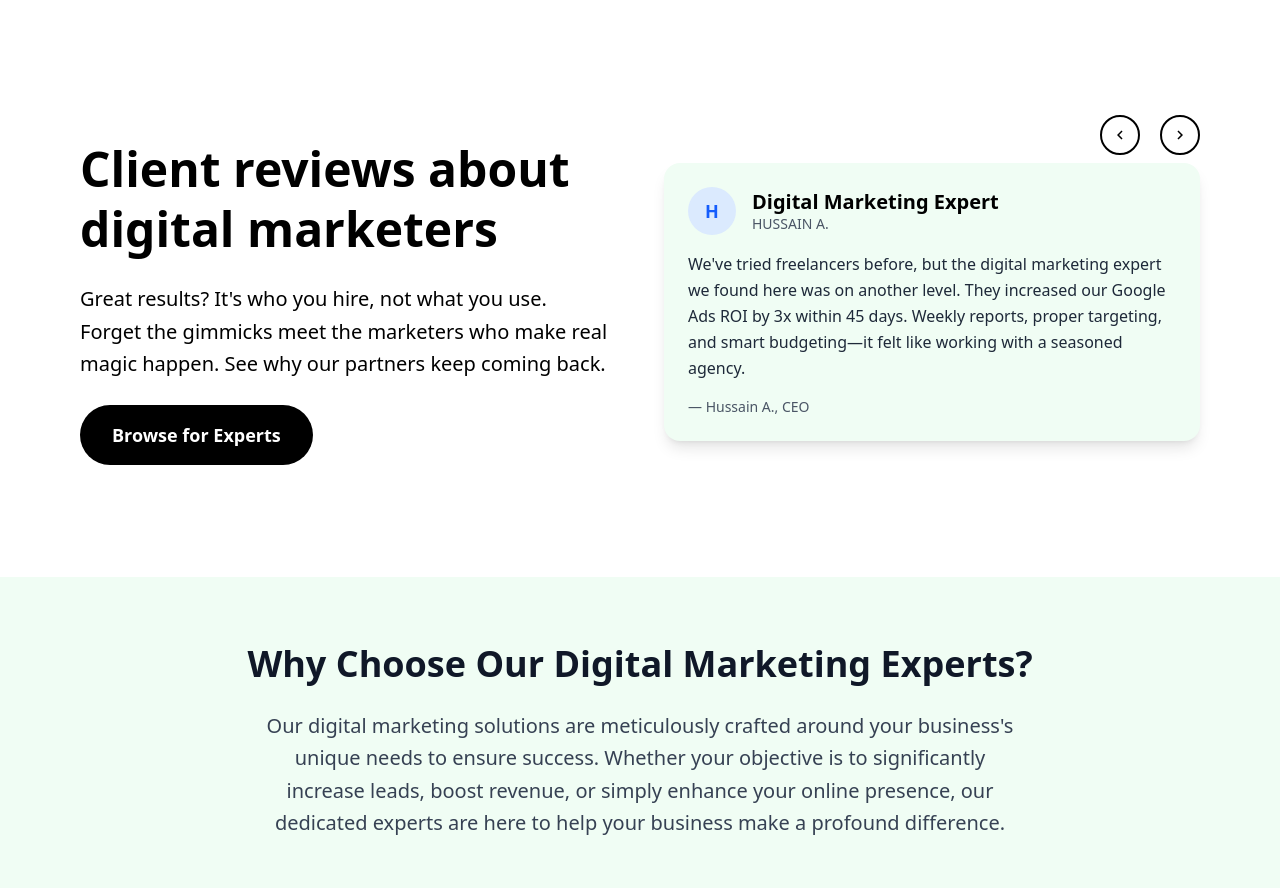
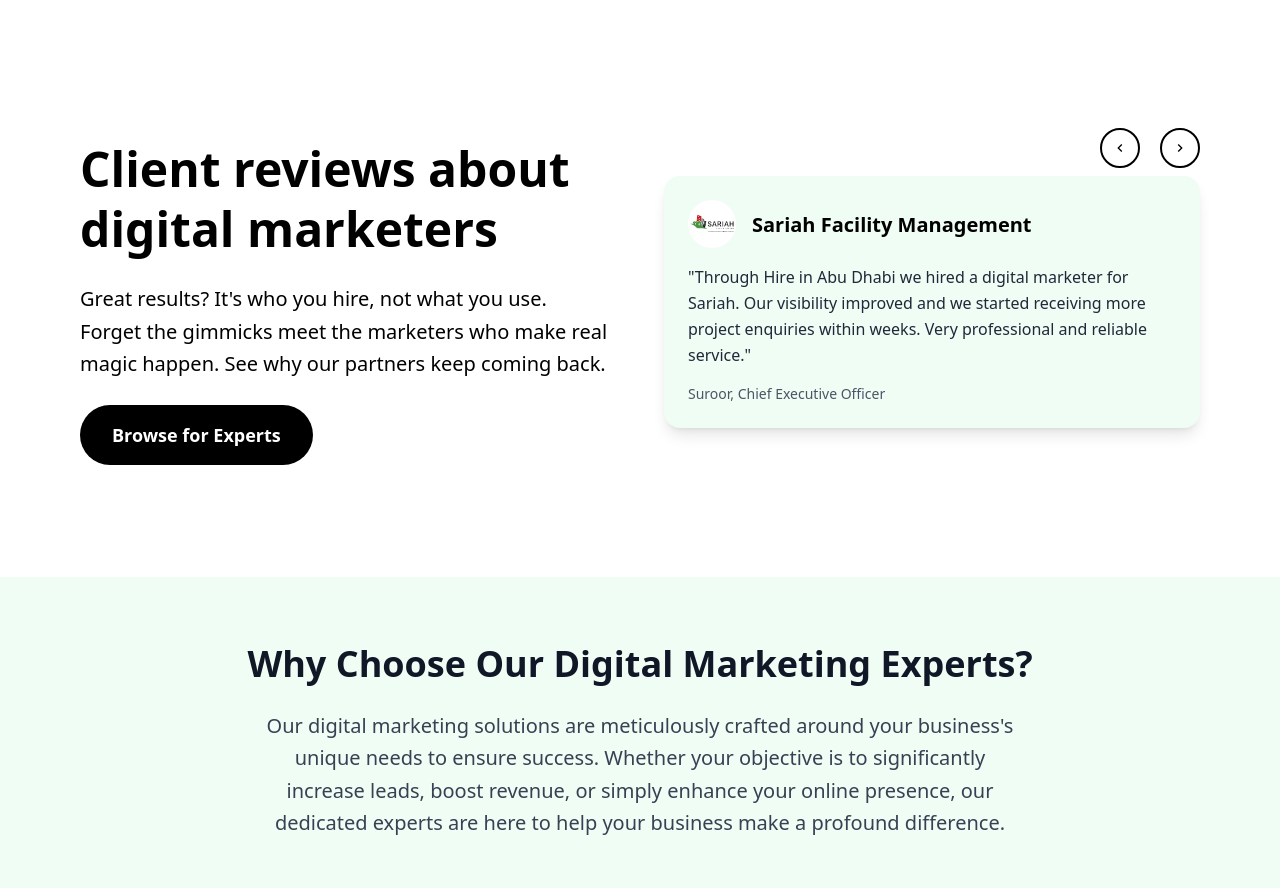
Before and after one commit to Tron-Technolegies/HireInAbudhabi, a React (Vite) app: page /Digitalmarketing in a window 1280 px wide. Shown: the part 1920-2808 px from the top of the page. Built offline with nearby package versions, Linux system fonts and the light colour scheme.

Commit message:
Changed the reviews

```diff
--- a/src/components/BrandLogos.jsx
+++ b/src/components/BrandLogos.jsx
@@ -11,6 +11,7 @@ import lebanesemill from "../assets/logos/LebaneseMill.webp";
 import tikkatonight from "../assets/logos/TikkaTonight.webp";
 import goldengate from "../assets/logos/GoldenGate.webp";
 import handcar from "../assets/logos/Handcar.webp";
+import sariah from "../assets/logos/Sariah.webp";
 
 export default function BrandLogos() {
   const topRowLogos = [
@@ -39,6 +40,11 @@ export default function BrandLogos() {
       name: "Golden Gate",
       img: goldengate,
       alt: "Golden Gate Hardware & Electrical Equipment Trading LLC Logo | Hardware, Tools & Electrical Supplies Dubai UAE | Supported by Outsourcing & Staffing UAE, BPO Outsourcing Companies in Dubai",
+    },
+    {
+      name: "Sariah Facility Management",
+      img: sariah,
+      alt: "Sariah logo – complete facility management company | hire remote employees",
     },
   ];
 
--- a/src/components/DigitalMarketing/DMReview.jsx
+++ b/src/components/DigitalMarketing/DMReview.jsx
@@ -1,105 +1,114 @@
 import React, { useState } from "react";
-import { MdOutlineKeyboardArrowRight } from "react-icons/md";
-import { MdOutlineKeyboardArrowLeft } from "react-icons/md";
+import { MdOutlineKeyboardArrowRight, MdOutlineKeyboardArrowLeft } from "react-icons/md";
+import goldengate from "../../assets/logos/GoldenGate.webp";
+import sariah from "../../assets/logos/Sariah.webp";
 
 export default function DMReview() {
   const [currentReview, setCurrentReview] = useState(0);
 
   const reviews = [
     {
-      role: "Digital Marketing Expert",
-      name: "HUSSAIN A.",
-      initial: "H",
+      role: "Sariah Facility Management",
+      name: "Suroor",
+      logo: sariah,
+      alt: "Sariah Facility Management logo - supported by best SEO expert in Dubai and performance marketing executive in Abu Dhabi",
       position: "CEO",
       review:
-        "We've tried freelancers before, but the digital marketing expert we found here was on another level. They increased our Google Ads ROI by 3x within 45 days. Weekly reports, proper targeting, and smart budgeting—it felt like working with a seasoned agency.",
-      author: "— Hussain A., CEO",
+        "Through Hire in Abu Dhabi we hired a digital marketer for Sariah. Our visibility improved and we started receiving more project enquiries within weeks. Very professional and reliable service.",
+      author: "Suroor, Chief Executive Officer",
+      website: "https://sariahfm.com/",
     },
     {
-      role: "Social Media Expert",
+      role: "Golden Gate Hardware & Electrical",
       name: "REEM D.",
-      initial: "R",
+      logo: goldengate,
+      alt: "Golden Gate Hardware & Electrical Equipment Trading LLC logo - promoted by digital marketing expert in Abu Dhabi",
       position: "Owner",
       review:
-        "As a small business, we struggled to create consistent content. The social media expert we hired gave us a full monthly plan, redesigned our IG feed, and even ran Meta ads that led to real sales. Best decision we made this quarter!",
-      author: "— Reem D., Owner",
+        "Thanks to Hire in Abu Dhabi, our sales improved within weeks. The digital marketer we hired understood our business and delivered real results",
+      author: "Adil Muhammed, Chief Executive Officer",
+      website: "https://www.goldengateestore.com/",
     },
   ];
 
-  const nextReview = () => {
-    setCurrentReview((prev) => (prev + 1) % reviews.length);
-  };
-
-  const prevReview = () => {
-    setCurrentReview((prev) => (prev - 1 + reviews.length) % reviews.length);
-  };
+  const nextReview = () => setCurrentReview((prev) => (prev + 1) % reviews.length);
+  const prevReview = () => setCurrentReview((prev) => (prev - 1 + reviews.length) % reviews.length);
 
   return (
     <section className="bg-white py-8 lg:py-12">
       <div className="container mx-auto px-4">
         <div className="rounded-3xl p-4 md:p-8 lg:p-16">
           <div className="grid grid-cols-1 lg:grid-cols-2 gap-8 lg:gap-12 items-center">
+            {/* Left content */}
             <div className="space-y-4 lg:space-y-6">
               <h3 className="text-3xl sm:text-3xl lg:text-4xl xl:text-5xl font-bold text-black leading-tight">
                 Client reviews about
                 <br />
                 digital marketers
               </h3>
-
               <p className="text-base sm:text-lg lg:text-lg xl:text-xl text-black leading-relaxed">
                 Great results? It's who you hire, not what you use.{" "}
                 <br className="hidden sm:block" />
                 Forget the gimmicks meet the marketers who make real magic happen. See why our
                 partners keep coming back.
               </p>
-
               <button className="bg-black rounded-full text-white px-6 sm:px-8 py-3 sm:py-4 font-bold text-base sm:text-lg hover:bg-gray-800 transition-colors duration-300">
                 Browse for Experts
               </button>
             </div>
 
-            {/* Right Content - Review Card */}
+            {/* Right content - Review Card */}
             <div className="relative mt-6 lg:mt-0">
-              {/* Navigation Buttons - Desktop only */}
+              {/* Navigation buttons */}
               <div className="hidden lg:flex absolute -top-12 right-0 gap-5 z-10">
                 <button
                   onClick={prevReview}
                   className="w-10 h-10 bg-transparent border-2 border-black rounded-full flex items-center justify-center hover:bg-opacity-30 transition-all duration-300"
                 >
-                  <span className="text-black text-lg font-bold">
-                    <MdOutlineKeyboardArrowLeft />
-                  </span>
+                  <MdOutlineKeyboardArrowLeft />
                 </button>
                 <button
                   onClick={nextReview}
                   className="w-10 h-10 bg-transparent border-2 border-black rounded-full flex items-center justify-center hover:bg-opacity-30 transition-all duration-300"
                 >
-                  <span className="text-black text-lg">
-                    <MdOutlineKeyboardArrowRight />
-                  </span>
+                  <MdOutlineKeyboardArrowRight />
                 </button>
               </div>
 
               {/* Review Card */}
               <div className="bg-green-50 rounded-2xl p-4 sm:p-6 shadow-lg">
                 <div className="flex items-center gap-3 sm:gap-4 mb-3 sm:mb-4">
-                  <div className="w-10 h-10 sm:w-12 sm:h-12 bg-blue-100 rounded-full flex items-center justify-center flex-shrink-0">
-                    <span className="text-blue-600 font-bold text-base sm:text-lg">
-                      {reviews[currentReview].initial}
-                    </span>
-                  </div>
+                  {/* Logo with link */}
+                  <a
+                    href={reviews[currentReview].website}
+                    target="_blank"
+                    rel="noopener noreferrer"
+                    className="w-10 h-10 sm:w-12 sm:h-12 bg-white rounded-full flex items-center justify-center flex-shrink-0 overflow-hidden"
+                  >
+                    <img
+                      src={reviews[currentReview].logo}
+                      alt={reviews[currentReview].alt}
+                      className="w-full h-full object-contain"
+                    />
+                  </a>
+
                   <div className="min-w-0 flex-1">
-                    <h4 className="text-lg sm:text-xl font-bold text-black leading-tight">
-                      {reviews[currentReview].role}
-                    </h4>
-                    <p className="text-gray-600 text-xs sm:text-sm">
-                      {reviews[currentReview].name}
-                    </p>
+                    {/* Role / Company name with link */}
+                    <a
+                      href={reviews[currentReview].website}
+                      target="_blank"
+                      rel="noopener noreferrer"
+                      className="hover:underline"
+                    >
+                      <h4 className="text-lg sm:text-xl font-bold text-black leading-tight">
+                        {reviews[currentReview].role}
+                      </h4>
+                    </a>
                   </div>
                 </div>
 
                 <p className="text-gray-800 leading-relaxed mb-3 sm:mb-4 text-sm sm:text-base">
-                  {reviews[currentReview].review}
+                  "{reviews[currentReview].review}"
                 </p>
 
                 <p className="text-xs sm:text-sm text-gray-600 font-medium">
@@ -107,7 +116,7 @@ export default function DMReview() {
                 </p>
               </div>
 
-              {/* Mobile Navigation - Bottom */}
+              {/* Mobile Navigation */}
               <div className="lg:hidden flex justify-center items-center gap-4 mt-4">
                 <button
                   onClick={prevReview}
@@ -115,8 +124,6 @@ export default function DMReview() {
                 >
                   <MdOutlineKeyboardArrowLeft className="text-lg" />
                 </button>
-
-                {/* Dots indicator */}
                 <div className="flex gap-2">
                   {reviews.map((_, index) => (
                     <button
@@ -130,7 +137,6 @@ export default function DMReview() {
                     />
                   ))}
                 </div>
-
                 <button
                   onClick={nextReview}
                   className="w-10 h-10 bg-white border-2 border-black rounded-full flex items-center justify-center hover:bg-black hover:text-white transition-all duration-300 shadow-md"
```
Also changed, not shown: src/components/Coding/CodingReview.jsx (+42 -20 lines), src/components/Multimedia/MultimediaReview.jsx (+40 -18 lines), src/assets/logos/Sariah.webp (added).
